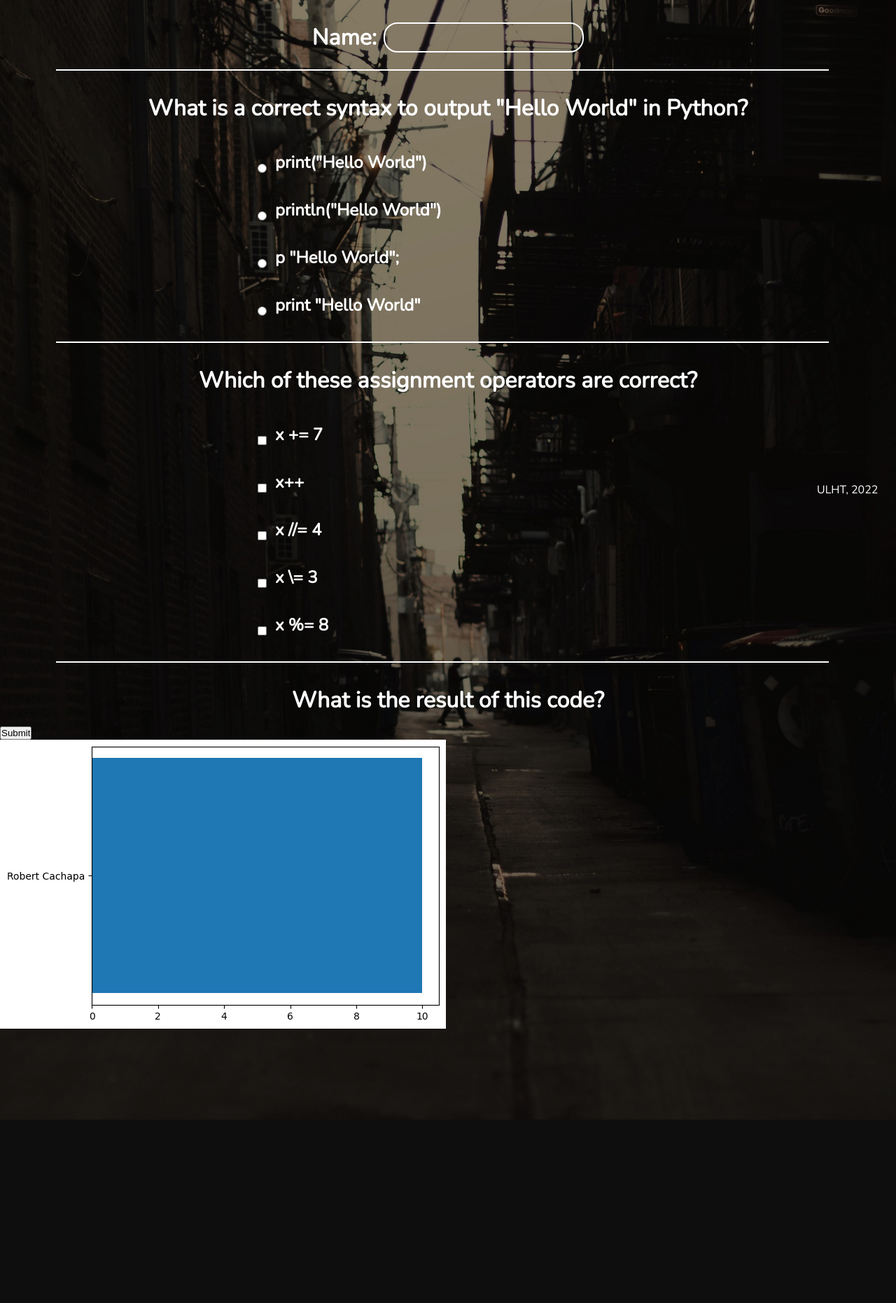
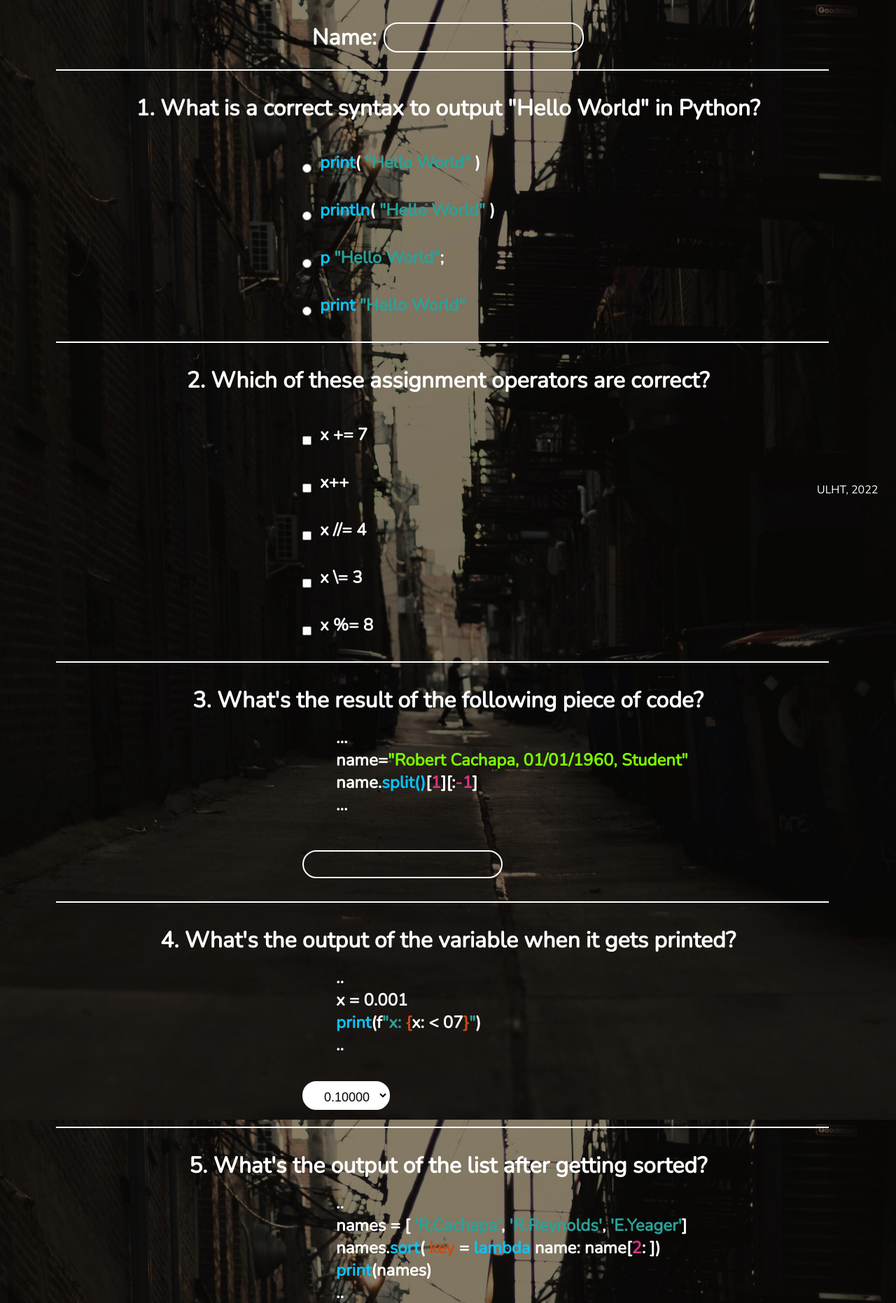
Before and after one commit to a22006023/lab8, a Django app: page /quizz in a window 1280 px wide. Shown: the part 80-1942 px from the top of the page at 70% size. Before the commit the page ends 1680 px from the top, so only its background shows below. Run offline with Django 4.2, Linux system fonts and the light colour scheme; parts of the project's set-up code (start-up, migrations or seed data) failed here and were passed over.

Commit message:
quizz done

```diff
--- a/portfolio/static/portfolio/css/quizz.css
+++ b/portfolio/static/portfolio/css/quizz.css
@@ -1,5 +1,5 @@
 main{
-    height:200vh;
+    height:400vh;
     background-image: url("../images/quizz.jpg");
     background-repeat: no-repeat;
     background-position: center;
@@ -60,7 +60,7 @@ main{
 .question > div{
     display: flex;
     justify-content: flex-start;
-    margin-left: 23em;
+    margin-left: 27em;
 }
 .question > div> label{
     font-size: 1.5em;
@@ -74,15 +74,79 @@ main{
     margin-bottom: 0.5em;
     margin-top: 2.7em;
 }
-.question2 {
 
-    color:white;
-    font-family: 'Nunito', sans-serif;
+.question> div> select{
+    background-color: white;
+    border: 2px solid white;
+    border-radius: 20px;
+    padding: 10px 10px 5px 25px;
+    text-align: left;
+    color: black;
+    font-size: large;
+    margin-top: 2em;
 }
-.question2 > h2{
+
+.question > h3{
+    font-size: 1.5em;
+    padding-left: 15em;
+    margin-left: 5em;
+
+}
+.nameString{
+    color:lawngreen;
+}
+
+.splitString{
+    color:#09c4fb;
+}
+
+.printX{
+    color: #2aa198;
+}
+
+.parenthesesRed{
+    color:#ca4a16
+}
+.numberIndex{
+    color: #d33682
+}
+
+.q3 > input{
+    background-color: transparent;
+    border: 2px solid white;
+    border-radius: 20px;
+    padding: 10px 10px 5px 40px;
+    text-align: left;
+    color: white;
+    font-size: large
+}
+
+.submitButton{
+    width: 270px;
+    height: 80px;
+    border: none;
+    outline: none;
+    background: #2f2f2f;
+    color: #fff;
+    font-size: 2.5em;
+    border-radius: 40px;
+    text-align: center;
+    box-shadow: 0 6px 20px -5px rgba(0,0,0,0.4);
+    position: relative;
+    overflow: hidden;
+    cursor: pointer;
+    margin-top: 1em;
+    margin-left: 15em;
+    margin-bottom: 0.5em;
+}
+
+.image{
     display: flex;
     justify-content: center;
-    margin-top: 1em;
-    font-size: 2em;
-    margin-bottom: 0.5em;
+    align-items: center;
+    margin-top: 2em;
 }
+
+.image > img{
+    border-radius: 10px;
+}
--- a/portfolio/templates/portfolio/quizz.html
+++ b/portfolio/templates/portfolio/quizz.html
@@ -21,27 +21,27 @@
                         </div>
                         <hr>
                         <div class="question">
-                            <h2>What is a correct syntax to output "Hello World" in Python?</h2>
+                            <h2>1. What is a correct syntax to output "Hello World" in Python?</h2>
                             <div>
                                 <input type="radio" id="print" name ="question1"  value="print">
-                                <label for ="print">print("Hello World")</label>
+                                <label for ="print"><span class ="splitString">print</span>(<span class="printX"> "Hello World" </span>)</label>
                             </div>
                             <div>
                                 <input type="radio" id="println" name="question1" value="println">
-                                <label for="println">println("Hello World")</label>
+                                <label for="println"><span class ="splitString">println</span>(<span class="printX"> "Hello World" </span>)</label>
                             </div>
                             <div>
                                 <input type="radio" id="p" name="question1" value="p">
-                                <label for="p">p "Hello World";</label>
+                                <label for="p"><span class="splitString">p </span> <span class="printX"> "Hello World"</span>;</label>
                             </div>
                             <div>
                                 <input type="radio" id="print2" name="question1" value="print2">
-                                <label for="print2">print "Hello World"</label>
+                                <label for="print2"><span class="splitString">print</span> <span class="printX"> "Hello World"</span></label>
                             </div>
                         </div>
                         <hr>
                         <div class="question">
-                            <h2>Which of these assignment operators are correct?</h2>
+                            <h2>2. Which of these assignment operators are correct?</h2>
                             <div>
                                 <input type="checkbox" id="+=" name="question2" value="+=">
                                 <label for="+=">x += 7</label>
@@ -65,12 +65,66 @@
                         </div>
                         <hr>
                         <div class = "question">
-                            <h2>What is the result of this code?</h2>
+                            <h2>3. What's the result of the following piece of code?</h2>
+                            <h3>...</h3>
+                            <h3>name=<span class ="nameString">"Robert Cachapa, 01/01/1960, Student"</span></h3>
+                            <h3>name.<span class ="splitString">split()</span>[<span class="numberIndex">1</span>][:<span class ="numberIndex">-1</span>]</h3>
+                            <h3>...</h3>
+                            <div class ="q3">
+                                <input type="text" id="q3" name="question3">
+                                <label for ="q3"></label>
+                            </div>
                         </div>
-                        <input type="submit">
+                        <hr>
+                        <div class ="question">
+                            <h2>4. What's the output of the variable when it gets printed? </h2>
+                            <h3>..</h3>
+                            <h3>x = 0.001</h3>
+                            <h3><span class ="splitString">print</span>(f<span class ="printX">"x: </span> <span class="parenthesesRed">{</span>x: < 07<span class="parenthesesRed">}</span><span class="printX">"</span>)</h3>
+                            <h3>..</h3>
+                            <div>
+                                <select id= "q4" name="question4">
+                                    <option value="0.10000">0.10000</option>
+                                    <option value="0.00100">0.00100</option>
+                                    <option value="0.00001">0.00001</option>
+                                    <option value="0.00107">0.00107</option>
+                                </select>
+                                <label for="q4"></label>
+                            </div>
+                        </div>
+                        <hr>
+                        <div class="question">
+                            <h2>5. What's the output of the list after getting sorted?</h2>
+                            <h3>..</h3>
+                            <h3>names = [<span class="printX"> 'R.Cachapa'</span>, <span class ="printX"> 'R.Reynolds'</span>, <span class ="printX"> 'E.Yeager'</span>]</h3>
+                            <h3>names.<span class="splitString">sort</span>( <span class="parenthesesRed">key </span>=<span class="splitString"> lambda</span> name: name[<span class="numberIndex">2</span>: ])</h3>
+                            <h3><span class="splitString">print</span>(names)</h3>
+                            <h3>..</h3>
+                            <div>
+                                <input type="radio" id="q5.1" name="question5" value="q5.1">
+                                <label for="q5.1">[<span class="printX"> 'R.Reynolds'</span>, <span class ="printX"> 'R.Cachapa'</span>, <span class ="printX"> 'E.Yeager'</span>]</label>
+                            </div>
+                            <div>
+                                <input type="radio" id="q5.2" name="question5" value="q5.2">
+                                <label for="q5.2">[<span class="printX"> 'R.Reynolds'</span>, <span class ="printX"> 'E.Yeager'</span>, <span class ="printX"> 'R.Cachapa'</span>]</label>
+                            </div>
+                            <div>
+                                <input type="radio" id="q5.3" name="question5" value="q5.3">
+                                <label for="q5.3">[<span class="printX"> 'E.Yeager'</span>, <span class ="printX"> 'R.Reynolds'</span>, <span class ="printX"> 'R.Cachapa'</span>]</label>
+                            </div>
+                            <div>
+                                <input type="radio" id="q5.4" name="question5" value="q5.4">
+                                <label for="q5.4">[<span class="printX"> 'R.Cachapa'</span>, <span class ="printX"> 'R.Reynolds'</span>, <span class ="printX"> 'E.Yeager'</span>]</label>
+                            </div>
+                        </div>
+                        <hr>
+                        <input type="submit" class ="submitButton">
+                        <hr>
+                        <div class ="image">
+                            <img src="{% static 'portfolio/images/graf.png' %}" alt ="graf">
+                        </div>
                     </form>
                 </fieldset>
-            <img src="{% static 'portfolio/images/graf.png' %}" alt ="graf">
             </main>
          {% endblock %}
     </main>
--- a/portfolio/views.py
+++ b/portfolio/views.py
@@ -2,7 +2,9 @@ from django.shortcuts import render
 from portfolio.models import PontuacaoQuizz
 import matplotlib
 from matplotlib import pyplot as plt
+
 matplotlib.use('Agg')
+
 
 def home_page_view(request):
     return render(request, 'portfolio/home.html')
@@ -31,12 +33,25 @@ def quizz_page_view(request):
 def blog_page_view(request):
     return render(request, 'portfolio/blog.html')
 
+
 def pontuacao_quizz(request):
-    if request.POST['name'] == "Robert Cachapa":
-        return 10
-    if request.POST['question-1'] == "print":
-        return 7
-    return 2
+    naosei = request.POST.getlist('question2')
+    score = 0
+    if request.POST['question1'] == 'print':
+        score += 1
+    if '+=' in naosei:
+        score += 1
+    if '//=' in naosei:
+        score += 1
+    if '%=' in naosei:
+        score += 1
+    if request.POST['question3'] == 'Cachapa':
+        score += 1
+    if request.POST['question4'] == '0.00100':
+        score += 1
+    if request.POST['question5'] == 'q5.4':
+        score += 1
+    return score
 
 
 def desenha_grafico_resultados(request):
@@ -50,7 +65,7 @@ def desenha_grafico_resultados(request):
         scorelist.append(person.score)
 
     plt.barh(nameslist, scorelist)
-    plt.savefig('portfolio/static/portfolio/images/graf.png',  bbox_inches='tight')
+    plt.savefig('portfolio/static/portfolio/images/graf.png', bbox_inches='tight')
 
 
 def quizz(request):
```
Also changed, not shown: portfolio/static/portfolio/images/graf.png.
